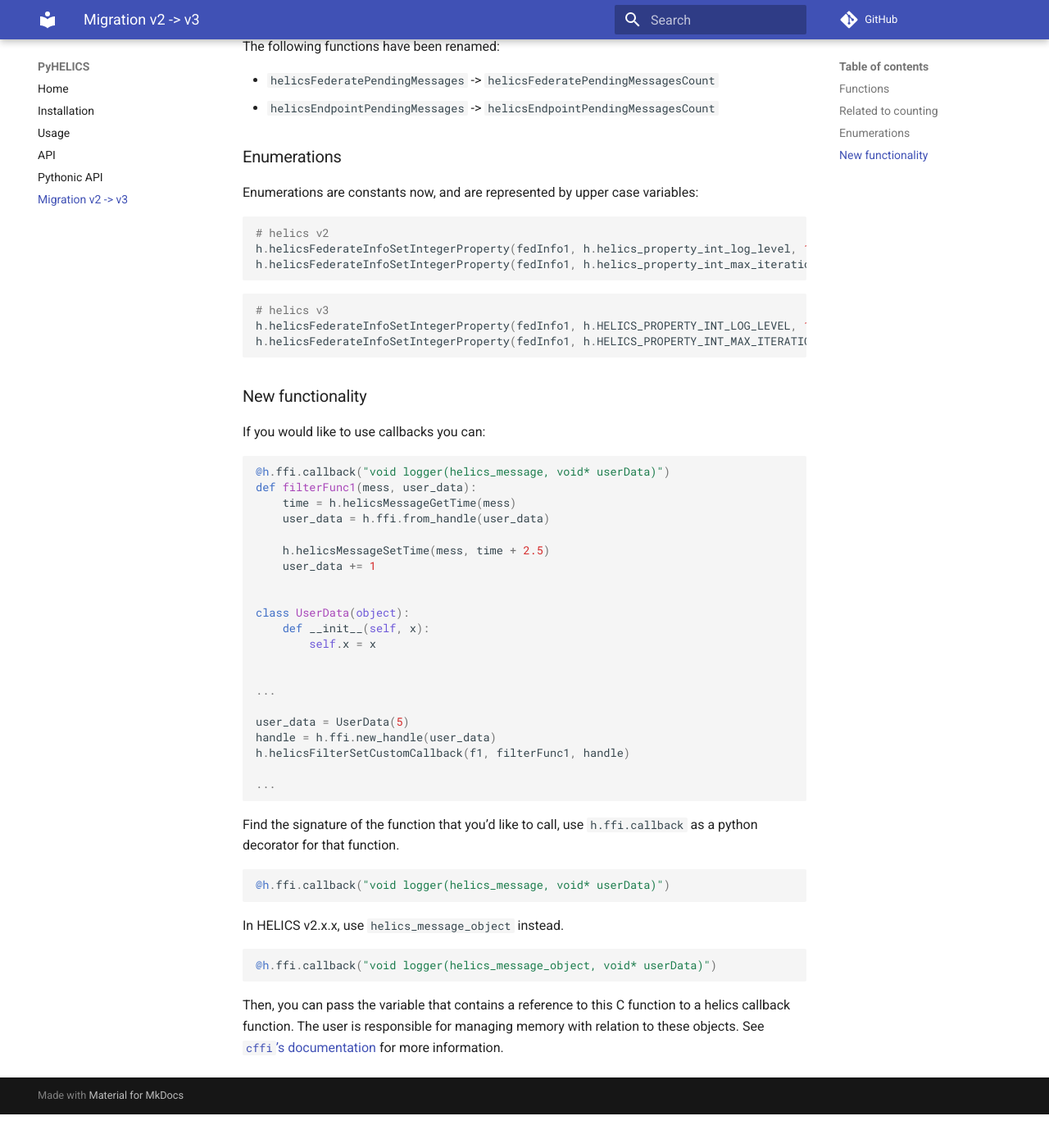
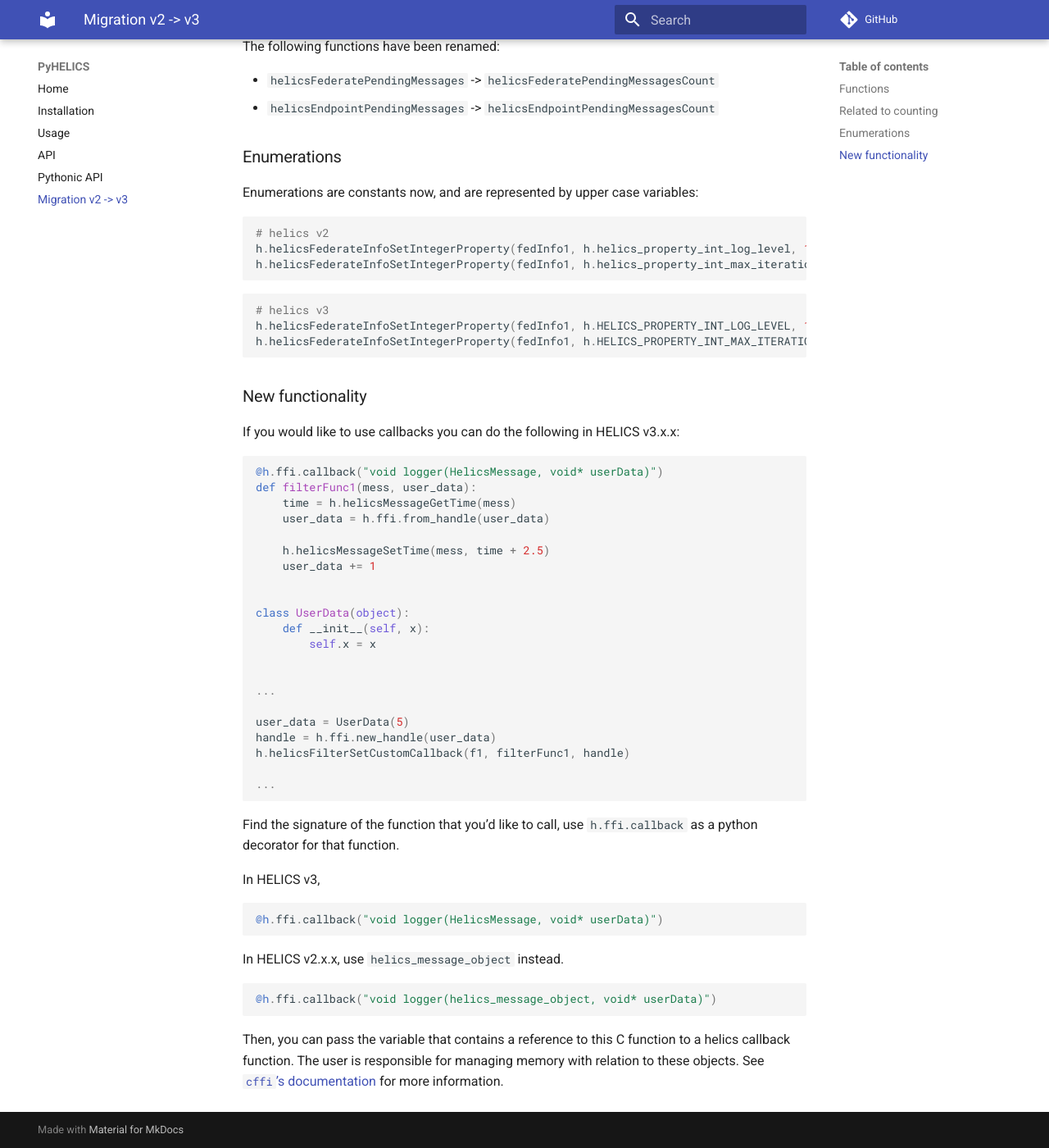
Before and after one commit to GMLC-TDC/pyhelics, an MkDocs documentation site: the page built from docs/migration-helics2-helics3.md, in a window 1280 px wide and 1400 px high, scrolled down 2307 px. Shown: the whole window at 82% size. Built offline with MkDocs 1.6.1 and Material for MkDocs 9.7.7, drawn with Linux system fonts in a browser that asks for light colours; comment, search, counter and statistics services are not loaded; before the commit the page ends 3666 px from its top, so only the background shows below that.

Commit message:
Make helics3 compatible

````diff
--- a/docs/migration-helics2-helics3.md
+++ b/docs/migration-helics2-helics3.md
@@ -115,10 +115,10 @@ h.helicsFederateInfoSetIntegerProperty(fedInfo1, h.HELICS_PROPERTY_INT_MAX_ITERA
 
 ### New functionality
 
-If you would like to use callbacks you can:
+If you would like to use callbacks you can do the following in HELICS v3.x.x:
 
 ```python
-@h.ffi.callback("void logger(helics_message, void* userData)")
+@h.ffi.callback("void logger(HelicsMessage, void* userData)")
 def filterFunc1(mess, user_data):
     time = h.helicsMessageGetTime(mess)
     user_data = h.ffi.from_handle(user_data)
@@ -143,8 +143,10 @@ h.helicsFilterSetCustomCallback(f1, filterFunc1, handle)
 
 Find the signature of the function that you'd like to call, use `h.ffi.callback` as a python decorator for that function.
 
+In HELICS v3,
+
 ```python
-@h.ffi.callback("void logger(helics_message, void* userData)")
+@h.ffi.callback("void logger(HelicsMessage, void* userData)")
 ```
 
 In HELICS v2.x.x, use `helics_message_object` instead.
````
Also changed, not shown: 2 other files.
